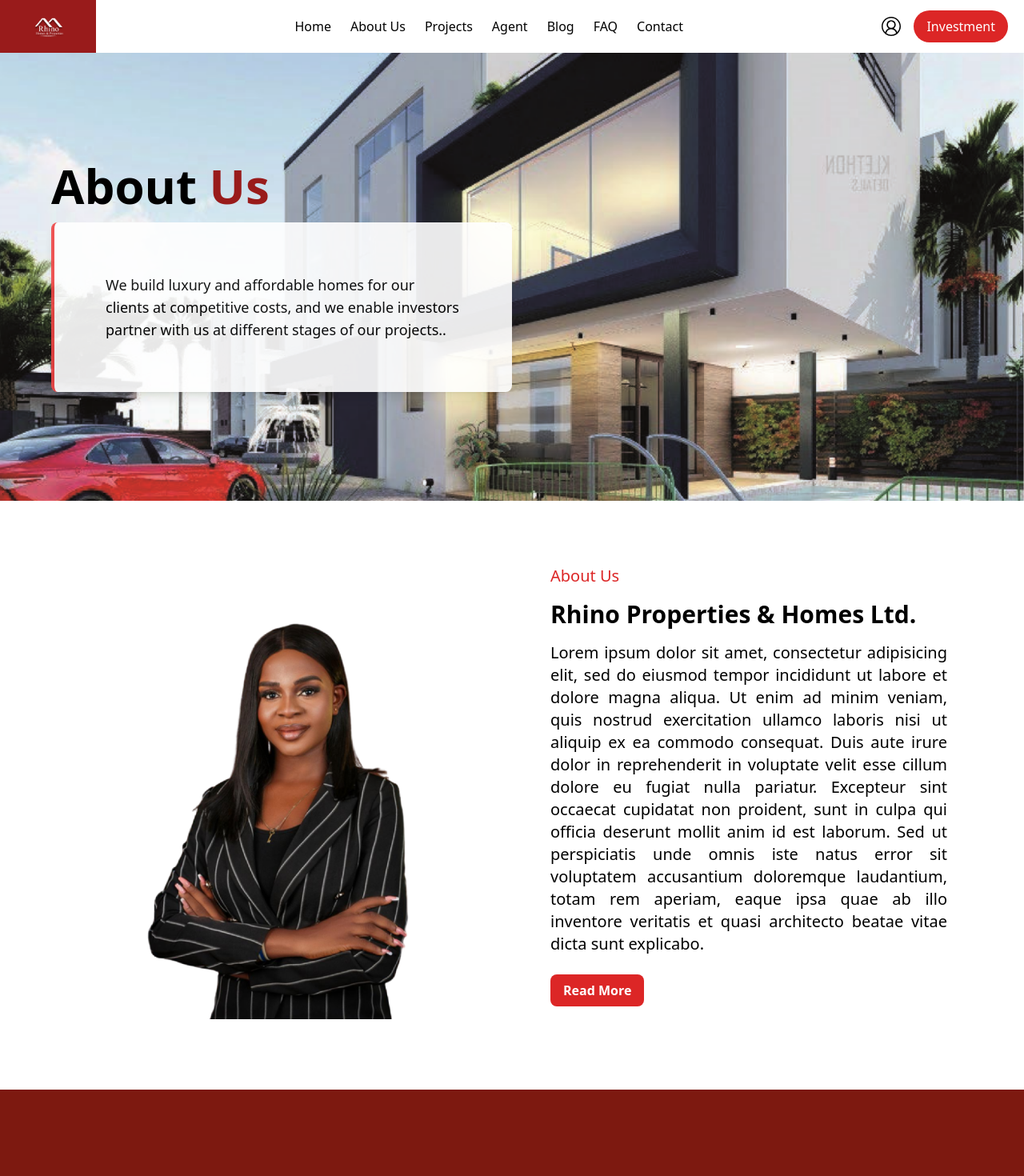
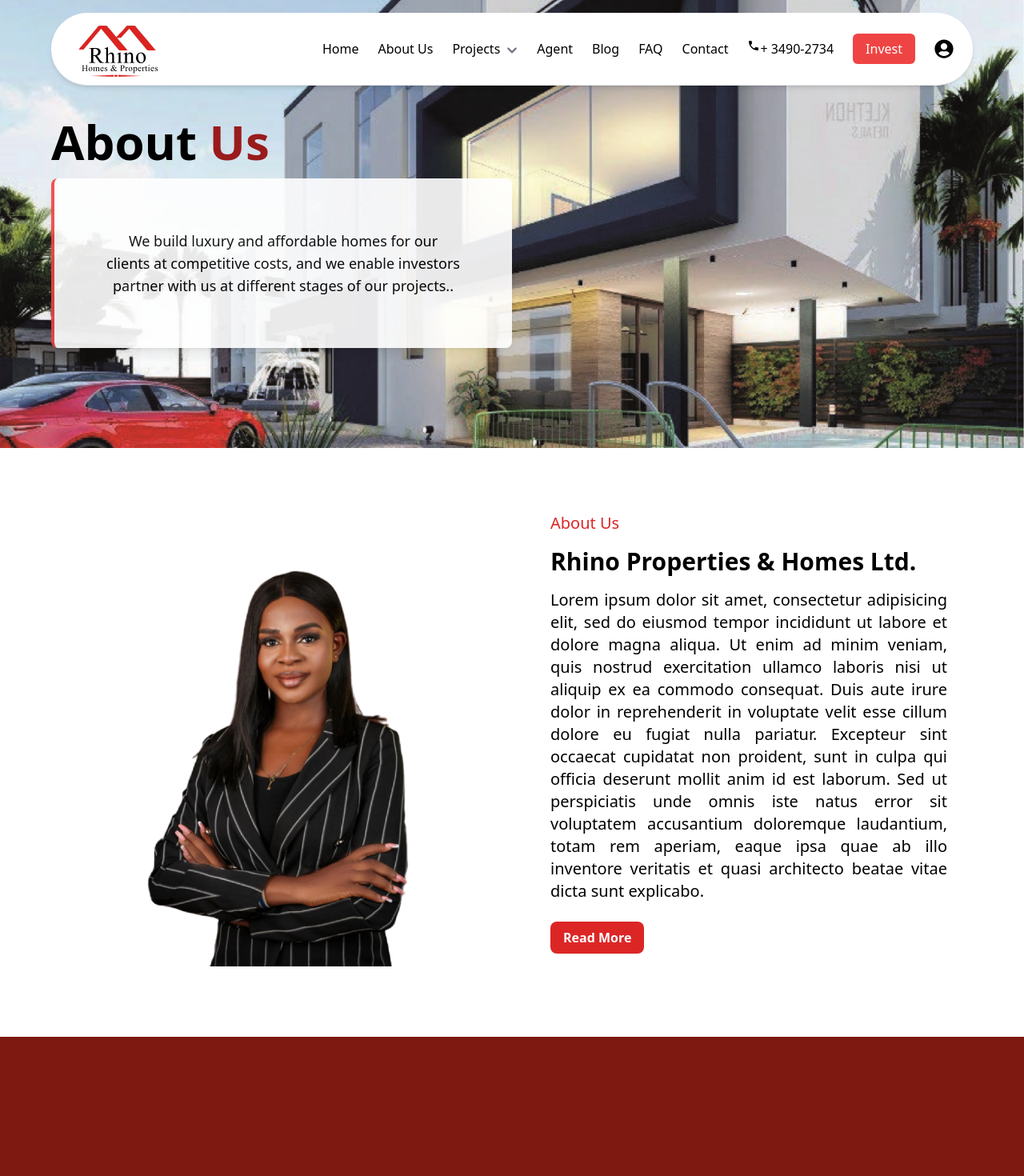
Before and after one commit to Ritephase1/rhp-website-fe, a Next.js app: page /about in a window 1280 px wide. Shown: the top 1470 px of the page at 80% size. Built offline with nearby package versions, Linux system fonts and the light colour scheme.

Commit message:
Add navigation to the about page

```diff
--- a/src/components/AboutUs.js
+++ b/src/components/AboutUs.js
@@ -1,12 +1,23 @@
+import Image from "next/image";
+
 export default function AboutUs({ imageUrl }) {
   return (
     <section className="text-black bg-white text-center py-12">
       <div className="grid grid-cols-1 sm:grid-cols-2 gap-8 max-w-[90%] mx-auto">
         {/* Image Section */}
         <div className="p-10 rounded-lg text-left flex justify-center">
-          <img
+          {/* <img
             src={imageUrl} // Use the passed image URL prop
             alt="About Icon"
+            className="w-full h-auto object-contain"
+          /> */}
+          <Image
+            src={imageUrl}
+            alt="About icon"
+            width={40}
+            height={40}
+            layout="responsive"
+            quality={100}
             className="w-full h-auto object-contain"
           />
         </div>
--- a/src/components/Navbar.js
+++ b/src/components/Navbar.js
@@ -30,37 +30,58 @@
         {/* Navigation Links (for desktop and mobile) */}
         <ul className="hidden md:flex space-x-6">
           <li>
-            <Link href="/" className="text-black">
+            <Link
+              href="/"
+              className="relative text-black after:content-[''] after:absolute after:left-0 after:bottom-0 after:h-[2px] after:w-0 after:bg-red-500 after:transition-all after:duration-300 hover:after:w-full hover:p-2 p-2"
+            >
               Home
             </Link>
           </li>
           <li>
-            <Link href="/about" className="text-black">
+            <Link
+              href="/about"
+              className="relative text-black after:content-[''] after:absolute after:left-0 after:bottom-0 after:h-[2px] after:w-0 after:bg-red-500 after:transition-all after:duration-300 hover:after:w-full hover:p-2 p-2"
+            >
               About Us
             </Link>
           </li>
           <li>
-            <Link href="#projects" className="text-black">
+            <Link
+              href="#projects"
+              className="relative text-black after:content-[''] after:absolute after:left-0 after:bottom-0 after:h-[2px] after:w-0 after:bg-red-500 after:transition-all after:duration-300 hover:after:w-full hover:p-2 p-2"
+            >
               Projects
             </Link>
           </li>
           <li>
-            <Link href="/agent" className="text-black">
+            <Link
+              href="/agent"
+              className="relative text-black after:content-[''] after:absolute after:left-0 after:bottom-0 after:h-[2px] after:w-0 after:bg-red-500 after:transition-all after:duration-300 hover:after:w-full hover:p-2 p-2"
+            >
               Agent
             </Link>
           </li>
           <li>
-            <Link href="#blog" className="text-black">
+            <Link
+              href="#blog"
+              className="relative text-black after:content-[''] after:absolute after:left-0 after:bottom-0 after:h-[2px] after:w-0 after:bg-red-500 after:transition-all after:duration-300 hover:after:w-full hover:p-2 p-2"
+            >
               Blog
             </Link>
           </li>
           <li>
-            <Link href="/faq" className="text-black">
+            <Link
+              href="/faq"
+              className="relative text-black after:content-[''] after:absolute after:left-0 after:bottom-0 after:h-[2px] after:w-0 after:bg-red-500 after:transition-all after:duration-300 hover:after:w-full hover:p-2 p-2"
+            >
               FAQ
             </Link>
           </li>
           <li>
-            <Link href="/contact" className="text-black">
+            <Link
+              href="/contact"
+              className="relative text-black after:content-[''] after:absolute after:left-0 after:bottom-0 after:h-[2px] after:w-0 after:bg-red-500 after:transition-all after:duration-300 hover:after:w-full hover:p-2 p-2"
+            >
               Contact
             </Link>
           </li>
--- a/src/components/Navigation.js
+++ b/src/components/Navigation.js
@@ -3,6 +3,7 @@
 import dynamic from "next/dynamic"; // Import dynamic from Next.js
 import { useState, useEffect, useRef } from "react";
 import Link from "next/link"; // Import Link from Next.js
+import Image from "next/image";
 
 // Lazy load the icons (optional to enhance performance)
 const FaChevronDownLazy = dynamic(
@@ -32,6 +33,7 @@
   const modalRef = useRef();
 
   const links = [
+    { name: "Home", href: "/" },
     {
       name: "About Us",
       href: "/about",
@@ -78,9 +80,18 @@
     <nav className="bg-white max-w-[90%] w-[90%] items-center m-auto text-black sticky top-0 z-50 border-b shadow-md rounded-full">
       <div className="flex justify-between items-center px-6 py-2 max-w-screen-xl mx-auto">
         <div>
-          <img
+          {/* <img
             src="/images/rhp_logo.png"
             alt="Real Estate Logo"
+            className="h-10 object-contain"
+          /> */}
+
+          <Image
+            src="/images/rhp_logo.png"
+            alt="Real Estate Logo"
+            width={60}
+            height={60}
+            layout="responsive"
             className="h-10 object-contain"
           />
         </div>
--- a/src/components/RHP.js
+++ b/src/components/RHP.js
@@ -3,19 +3,21 @@
     <section className="text-black bg-white text-center py-12">
       <div className="grid grid-cols-1 sm:grid-cols-2 gap-8 md:max-w-[90%] mx-auto">
         {/* Image Section */}
-        <div className="p-3 rounded-lg text-left flex justify-center">
+        <div className="rounded-lg text-left flex justify-center">
           <img
             src="/images/RHP_agent.png" // Replace with the path to your about icon
             alt="About Icon"
-            className="w-3/4 h-auto object-contain md:object-cover"
+            className="w-full sm:w-[100%] h-auto object-contain md:object-cover rounded-lg"
           />
         </div>
 
         {/* Text Section */}
-        <div className="p-5 rounded-lg bg-white text-left">
-          <h3 className="text-md md:text-xl text-red-600 mb-4">RHP AGENT</h3>
+        <div className="px-5 py-2 rounded-lg bg-white text-left">
+          <h3 className="text-md md:text-xl font-bold text-red-600 mb-4">
+            RHP AGENT
+          </h3>
           <h1 className="font-bold text-3xl mb-4">Who is an RHP agent</h1>
-          <small className="block text-black bg-white mb-6 text-md md:text-xl leading-relaxed mx-auto  text-justify">
+          <small className="block text-black bg-white mb-6 text-md md:text-xl leading-relaxed mx-auto text-justify">
             Lorem ipsum dolor sit amet, consectetur adipisicing elit, sed do
             eiusmod tempor incididunt ut labore et dolore magna aliqua. Ut enim
             ad minim veniam, quis nostrud exercitation ullamco laboris nisi ut
--- a/src/pages/about.js
+++ b/src/pages/about.js
@@ -11,16 +11,13 @@
 const TrustedByBrands = lazy(() => import("../components/TrustedByBrands"));
 
 const WhyInvestWithUs = lazy(() => import("../components/WhyInvest"));
-// const PropertyCategory = lazy(() => import("../components/PropertyCategory"));
 
 import Navbar from "@/components/Navbar";
+import Navigation from "@/components/Navigation";
 
 export default function About() {
   return (
     <section>
-      <Navbar />
-      {/* Hero Section */}
-
       <div
         className="relative w-full h-[40vh] sm:h-[50vh] md:h-[60vh] lg:h-[70vh] bg-cover bg-center bg-no-repeat"
         style={{
@@ -28,22 +25,36 @@
           transform: "scaleX(-1)",
         }}
       >
-        {/* <div className="absolute inset-0 bg-gradient-to-r to-[#000000D1] from-[#C4C4C400]" /> */}
-        <div
-          className="relative h-full flex flex-col justify-center items-start pl-8 md:pl-16 text-white space-y-4"
+        {/* <div
+          className="absolute top-0 left-0 w-full z-10 mt-4"
+          style={{
+            transform: "scaleX(-1)",
+          }}
+        >   */}
+
+        <section
+          className="relative min-h-screen flex flex-col items-center justify-center text-center bg-cover bg-center"
           style={{
             transform: "scaleX(-1)",
           }}
         >
-          <h1 className="text-2xl md:text-6xl font-bold text-black">
-            About <span className="text-2xl md:text-6xl text-red-800"> Us</span>
-          </h1>
-          <p className="text-sm md:text-lg mr-5 bg-white text-black md:p-16 p-6 rounded-lg shadow-lg max-w-sm md:max-w-xl opacity-90 border-l-4 border-red-500 pl-4">
-            We build luxury and affordable homes for our clients at competitive
-            costs, and we enable investors partner with us at different stages
-            of our projects..
-          </p>
-        </div>
+          <div className="absolute top-0 left-0 w-full z-10 mt-4">
+            {/* ADD NAVIGATION HERE */}
+            <Navigation />
+
+            <div className="relative h-full flex flex-col justify-center items-start pl-8 md:pl-16 text-white space-y-4">
+              <h1 className="text-2xl md:text-6xl font-bold text-black mt-10">
+                About
+                <span className="text-2xl md:text-6xl text-red-800"> Us</span>
+              </h1>
+              <p className="text-sm md:text-lg mr-5 bg-white text-black md:p-16 p-6 rounded-lg shadow-lg max-w-sm md:max-w-xl opacity-90 border-l-4 border-red-500 pl-4">
+                We build luxury and affordable homes for our clients at
+                competitive costs, and we enable investors partner with us at
+                different stages of our projects..
+              </p>
+            </div>
+          </div>
+        </section>
       </div>
 
       <div>
```
